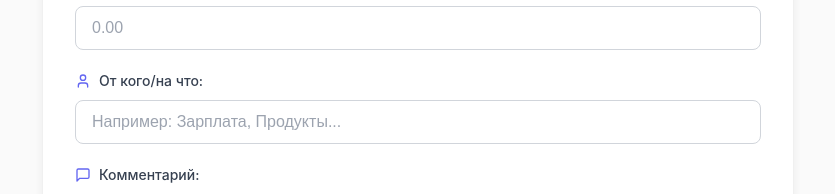
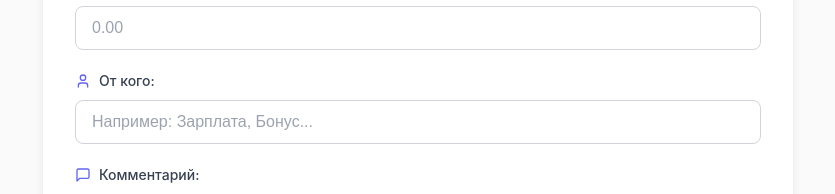
Before and after one commit to burkovmu/my_buh_tg, a React (Vite) app: page / in a window 1280 px wide. Shown: the part 520-714 px from the top of the page, without its empty margins (222-1057 px from the left). Built offline with nearby package versions, Linux system fonts and the light colour scheme.

Commit message:
Dynamic field labels: 'От кого' for income, 'На что' for expense with appropriate placeholders

```diff
--- a/src/components/AddTransaction.jsx
+++ b/src/components/AddTransaction.jsx
@@ -116,7 +116,7 @@ function AddTransaction({ onAdd }) {
         <div className="form-group">
           <label htmlFor="source" className="form-label">
             <User className="form-icon" />
-            От кого/на что:
+            {formData.type === 'income' ? 'От кого:' : 'На что:'}
           </label>
           <input
             type="text"
@@ -125,7 +125,7 @@ function AddTransaction({ onAdd }) {
             value={formData.source}
             onChange={handleChange}
             className="form-input"
-            placeholder="Например: Зарплата, Продукты..."
+            placeholder={formData.type === 'income' ? 'Например: Зарплата, Бонус...' : 'Например: Продукты, Транспорт...'}
           />
         </div>
 
```
